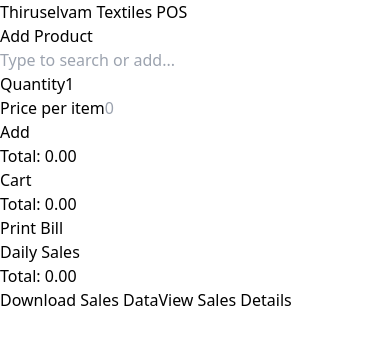
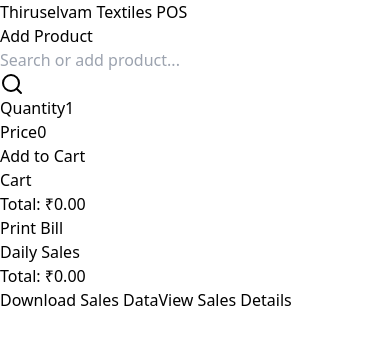
Before and after one commit to Jagadishwaran-KA/thiruselvam-textiles, a React (Vite) app: page / in a window 390 px wide. Shown: the top 344 px of the page. Built offline with nearby package versions, Linux system fonts and the light colour scheme.

Commit message:
responsive

```diff
--- a/src/POSApp.tsx
+++ b/src/POSApp.tsx
@@ -1,5 +1,5 @@
-import { useState, useEffect } from "react";
-import { Plus, Minus, X } from "lucide-react";
+import React, { useState, useEffect } from "react";
+import { Plus, Minus, X, Search } from "lucide-react";
 import { usePOSContext } from "./POSContext";
 import SalesDetails from "./SalesDetails";
 
@@ -105,7 +105,6 @@ export default function POSApp() {
   const generateBillId = () => {
     return `BILL-${Date.now()}-${Math.floor(Math.random() * 1000)}`;
   };
-
   const formatDateTime = () => {
     const date = new Date();
 
@@ -121,7 +120,6 @@ export default function POSApp() {
 
     return `${day}-${month}-${year} ${hours}:${minutes}:${seconds}`;
   };
-
   const printBill = () => {
     const totalAmount = getTotalAmount();
     const billId = generateBillId();
@@ -262,34 +260,39 @@ export default function POSApp() {
     document.body.removeChild(link);
   };
 
+  if (showSalesDetails) {
+    return <SalesDetails onBack={() => setShowSalesDetails(false)} />;
+  }
+
   return (
-    <div className="min-h-screen bg-gray-100 p-4 max-w-md mx-auto">
-      <h1 className="text-2xl font-bold mb-6 text-center">
+    <div className="min-h-screen bg-gray-100 p-4 md:p-6 lg:p-8">
+      <div className="max-w-7xl mx-auto">
+        <h1 className="text-3xl font-bold text-center mb-8">
           Thiruselvam Textiles POS
         </h1>
 
-      {!showSalesDetails ? (
-        <>
-          <div className="bg-white rounded-lg shadow-md p-4 mb-6">
+        <div className="grid grid-cols-1 lg:grid-cols-2 gap-8">
+          <div className="bg-white rounded-lg shadow-md p-6">
             <h2 className="text-xl font-semibold mb-4">Add Product</h2>
             <div className="space-y-4">
-              <div className="mb-6">
-                <div>
+              <div className="relative">
                 <input
-                    id="search"
-                    className="flex-grow rounded-l-md w-full border-gray-300 shadow-sm focus:border-indigo-300 focus:ring focus:ring-indigo-200 focus:ring-opacity-50 py-3 px-4 text-lg"
+                  type="text"
+                  className="w-full pl-10 pr-4 py-2 rounded-lg border border-gray-300 focus:outline-none focus:ring-2 focus:ring-blue-500 focus:border-transparent"
                   value={search}
                   onChange={(e) => setSearch(e.target.value)}
-                    placeholder="Type to search or add..."
+                  placeholder="Search or add product..."
                 />
+                <div className="absolute inset-y-0 left-0 pl-3 flex items-center pointer-events-none">
+                  <Search className="h-5 w-5 text-gray-400" />
                 </div>
               </div>
               {suggestions.length > 0 && (
-                <ul className="bg-white border rounded-md shadow-sm max-h-60 overflow-y-auto">
+                <ul className="bg-white border rounded-lg shadow-sm max-h-60 overflow-y-auto">
                   {suggestions.map((product, index) => (
                     <li
                       key={index}
-                      className="px-4 py-3 hover:bg-gray-100 cursor-pointer text-lg"
+                      className="px-4 py-2 hover:bg-gray-100 cursor-pointer"
                       onClick={() => handleProductSelect(product)}
                     >
                       {product}
@@ -297,17 +300,18 @@ export default function POSApp() {
                   ))}
                 </ul>
               )}
+              <div className="grid grid-cols-2 gap-4">
                 <div>
                   <label
                     htmlFor="quantity"
-                  className="block text-lg font-medium text-gray-700 mb-2"
+                    className="block text-sm font-medium text-gray-700 mb-1"
                   >
                     Quantity
                   </label>
                   <input
                     id="quantity"
                     type="number"
-                  className="w-full rounded-md border-gray-300 shadow-sm focus:border-indigo-300 focus:ring focus:ring-indigo-200 focus:ring-opacity-50 py-3 px-4 text-lg"
+                    className="w-full rounded-lg border border-gray-300 focus:outline-none focus:ring-2 focus:ring-blue-500 focus:border-transparent py-2 px-3"
                     value={quantity}
                     onChange={(e) => setQuantity(Number(e.target.value))}
                     min="1"
@@ -316,108 +320,102 @@ export default function POSApp() {
                 <div>
                   <label
                     htmlFor="price"
-                  className="block text-lg font-medium text-gray-700 mb-2"
+                    className="block text-sm font-medium text-gray-700 mb-1"
                   >
-                  Price per item
+                    Price
                   </label>
                   <input
                     id="price"
                     type="number"
-                  className="w-full rounded-md border-gray-300 shadow-sm focus:border-indigo-300 focus:ring focus:ring-indigo-200 focus:ring-opacity-50 py-3 px-4 text-lg"
-                  placeholder="0"
+                    className="w-full rounded-lg border border-gray-300 focus:outline-none focus:ring-2 focus:ring-blue-500 focus:border-transparent py-2 px-3"
+                    value={price}
                     onChange={(e) => setPrice(Number(e.target.value))}
                     min="0"
                     step="0.01"
                   />
                 </div>
+              </div>
               <button
                 onClick={addToCart}
-                className="bg-blue-500 hover:bg-blue-700 text-white font-bold py-3 px-4 rounded-r-md w-full text-lg"
+                className="w-full bg-blue-500 hover:bg-blue-600 text-white font-bold py-2 px-4 rounded-lg transition duration-150 ease-in-out"
                 disabled={!search || quantity <= 0 || price <= 0}
               >
-                Add
+                Add to Cart
               </button>
-              <p className="text-lg font-medium">
-                Total: {(quantity * price).toFixed(2)}
-              </p>
             </div>
           </div>
 
-          <div className="bg-white rounded-lg shadow-md p-4 mb-6">
+          <div className="bg-white rounded-lg shadow-md p-6">
             <h2 className="text-xl font-semibold mb-4">Cart</h2>
-            <div className="space-y-4">
+            <div className="space-y-4 max-h-96 overflow-y-auto">
               {cart.map((item, index) => (
                 <div
                   key={index}
-                  className="flex flex-col p-3 bg-gray-50 rounded"
+                  className="flex items-center justify-between bg-gray-50 p-3 rounded-lg"
                 >
-                  <div className="flex justify-between items-center mb-2">
-                    <span className="text-lg font-medium">{item.name}</span>
+                  <div className="flex-grow">
+                    <span className="font-medium">{item.name}</span>
+                    <div className="text-sm text-gray-500">
+                      {item.quantity} x ₹{item.price.toFixed(2)} = ₹
+                      {(item.quantity * item.price).toFixed(2)}
+                    </div>
+                  </div>
+                  <div className="flex items-center space-x-2">
                     <button
-                      className="p-1 bg-red-500 text-white rounded"
+                      className="p-1 bg-gray-200 rounded-full"
+                      onClick={() => updateQuantity(index, item.quantity - 1)}
+                    >
+                      <Minus className="h-4 w-4" />
+                    </button>
+                    <span className="w-8 text-center">{item.quantity}</span>
+                    <button
+                      className="p-1 bg-gray-200 rounded-full"
+                      onClick={() => updateQuantity(index, item.quantity + 1)}
+                    >
+                      <Plus className="h-4 w-4" />
+                    </button>
+                    <button
+                      className="p-1 bg-red-500 text-white rounded-full"
                       onClick={() => removeFromCart(index)}
                     >
-                      <X className="h-5 w-5" />
+                      <X className="h-4 w-4" />
                     </button>
-                  </div>
-                  <div className="flex justify-between items-center">
-                    <div className="flex items-center space-x-2">
-                      <button
-                        className="p-1 bg-gray-200 rounded"
-                        onClick={() => updateQuantity(index, item.quantity - 1)}
-                      >
-                        <Minus className="h-5 w-5" />
-                      </button>
-                      <span className="text-lg">{item.quantity}</span>
-                      <button
-                        className="p-1 bg-gray-200 rounded"
-                        onClick={() => updateQuantity(index, item.quantity + 1)}
-                      >
-                        <Plus className="h-5 w-5" />
-                      </button>
-                    </div>
-                    <span className="text-lg font-medium">
-                      {(item.quantity * item.price).toFixed(2)}
-                    </span>
                   </div>
                 </div>
               ))}
             </div>
-            <div className="font-bold mt-4 text-xl">
-              Total: {getTotalAmount().toFixed(2)}
+            <div className="mt-4 text-xl font-bold">
+              Total: ₹{getTotalAmount().toFixed(2)}
             </div>
-            <div className="mt-6 space-y-3">
             <button
               onClick={printBill}
-                className="w-full bg-green-500 hover:bg-green-700 text-white font-bold py-3 px-4 rounded text-lg"
+              className="w-full mt-4 bg-green-500 hover:bg-green-600 text-white font-bold py-2 px-4 rounded-lg transition duration-150 ease-in-out"
+              disabled={cart.length === 0}
             >
               Print Bill
             </button>
           </div>
         </div>
 
-          <div className="bg-white rounded-lg shadow-md p-4">
+        <div className="mt-8 bg-white rounded-lg shadow-md p-6">
           <h2 className="text-xl font-semibold mb-4">Daily Sales</h2>
-            <p className="text-lg mb-4">Total: {dailySales.toFixed(2)}</p>
-            <div className="space-y-3">
+          <p className="text-lg mb-4">Total: ₹{dailySales.toFixed(2)}</p>
+          <div className="flex flex-col sm:flex-row gap-4">
             <button
               onClick={downloadSales}
-                className="w-full bg-purple-500 hover:bg-purple-700 text-white font-bold py-3 px-4 rounded text-lg"
+              className="flex-1 bg-purple-500 hover:bg-purple-600 text-white font-bold py-2 px-4 rounded-lg transition duration-150 ease-in-out"
             >
               Download Sales Data
             </button>
             <button
               onClick={() => setShowSalesDetails(true)}
-                className="w-full bg-blue-500 hover:bg-blue-700 text-white font-bold py-3 px-4 rounded text-lg"
+              className="flex-1 bg-blue-500 hover:bg-blue-600 text-white font-bold py-2 px-4 rounded-lg transition duration-150 ease-in-out"
             >
               View Sales Details
             </button>
           </div>
         </div>
-        </>
-      ) : (
-        <SalesDetails onBack={() => setShowSalesDetails(false)} />
-      )}
+      </div>
     </div>
   );
 }
```
Also changed, not shown: src/SalesDetails.tsx (+44 -26 lines). Lines whose indentation alone changed are shown as unchanged.
